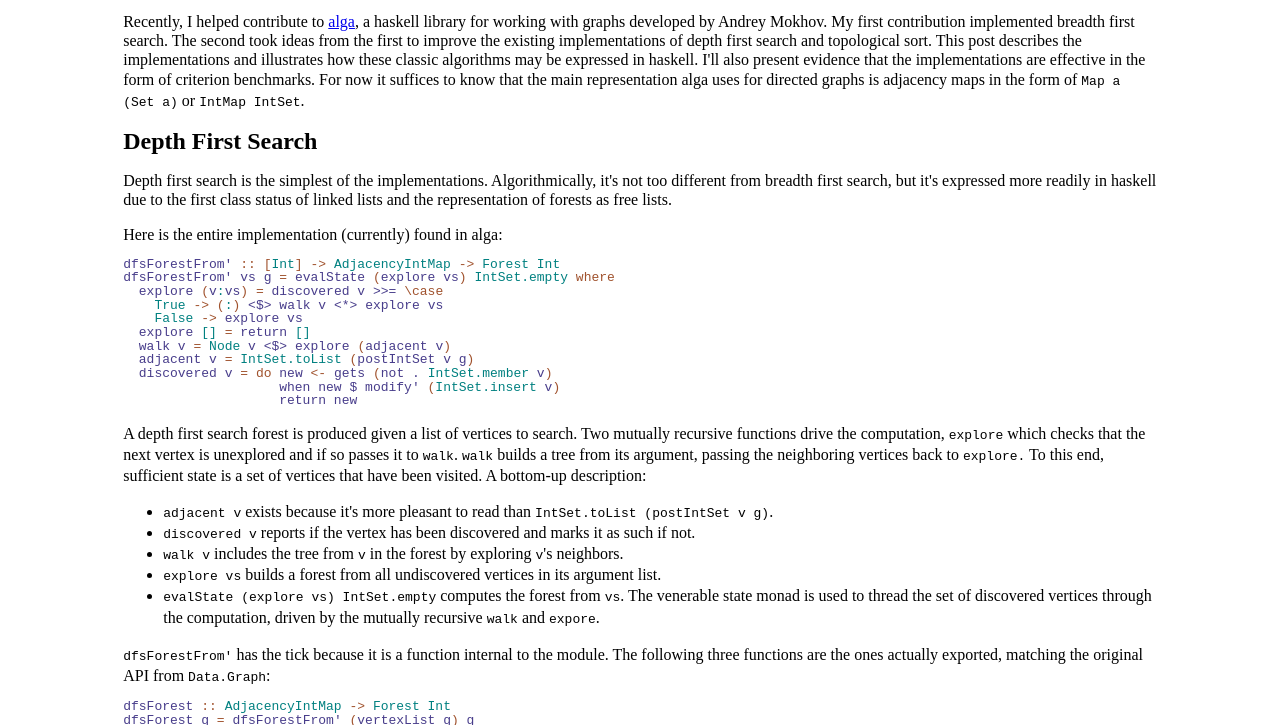
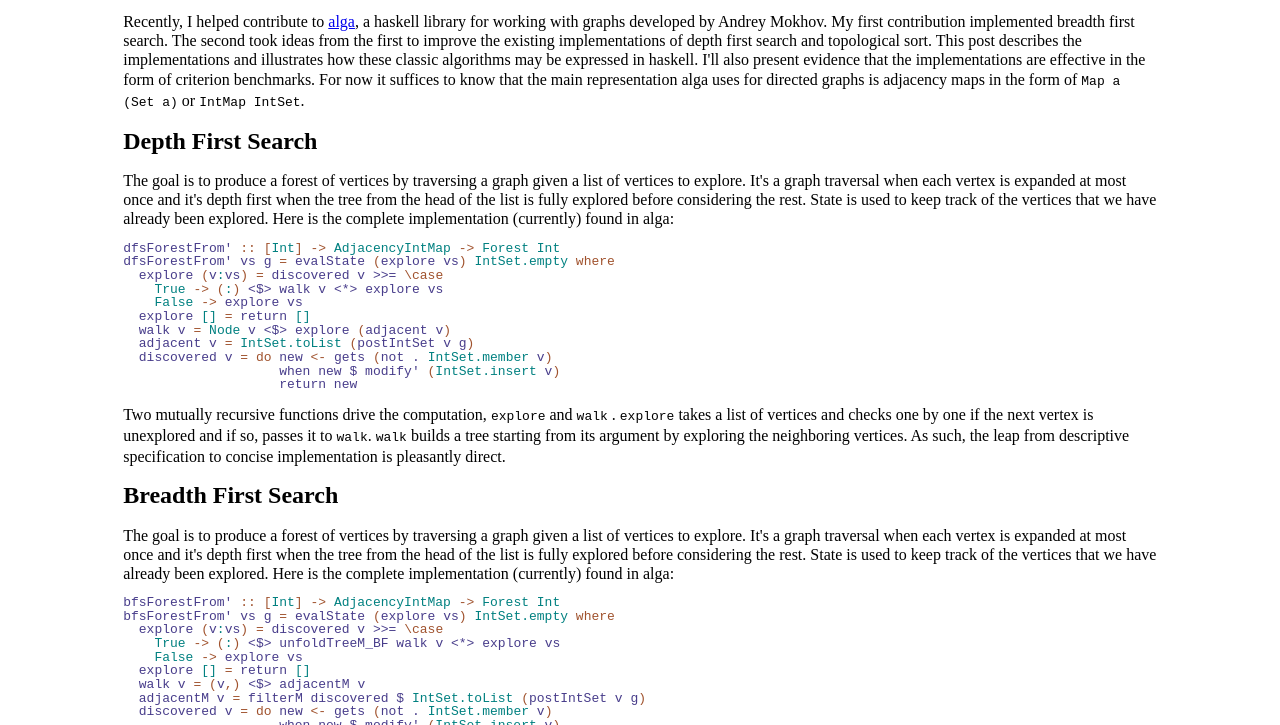
Before and after one commit to jitwit/jitwit.github.io, a plain HTML site: page dfs-alga.html in a window 1280 px wide. Shown: the part 75-800 px from the top of the page. Drawn offline with Linux system fonts and the light colour scheme.

Commit message:
slowly tweaking

```diff
--- a/dfs-alga.html
+++ b/dfs-alga.html
@@ -6,11 +6,13 @@ describes the implementations and illustrates how these classic
 algorithms may be expressed in haskell. I'll also present evidence
 that the implementations are effective in the form of criterion
 benchmarks. For now it suffices to know that the main representation
-alga uses for directed graphs is adjacency maps in the form of <tt>Map a (Set a)</tt> or <tt>IntMap IntSet</tt>.</section></p><h2>Depth First Search</h2><p><section>Depth first search is the simplest of the
-implementations. Algorithmically, it's not too different from breadth
-first search, but it's expressed more readily in haskell due to the
-first class status of linked lists and the representation of forests
-as free lists.</section></p><p><section>Here is the entire implementation (currently) found in alga:<pre>
+alga uses for directed graphs is adjacency maps in the form of <tt>Map a (Set a)</tt> or <tt>IntMap IntSet</tt>.</section></p><h2>Depth First Search</h2><p><section>The goal is to produce a forest of vertices by traversing a
+graph given a list of vertices to explore. It's a graph traversal when
+each vertex is expanded at most once and it's depth first when the
+tree from the head of the list is fully explored before considering
+the rest. State is used to keep track of the vertices that we have
+already been explored. Here is the complete implementation (currently)
+found in alga:<pre>
 <span class='hs-definition'>dfsForestFrom'</span> <span class='hs-keyglyph'>::</span> <span class='hs-keyglyph'>[</span><span class='hs-conid'>Int</span><span class='hs-keyglyph'>]</span> <span class='hs-keyglyph'>-&gt;</span> <span class='hs-conid'>AdjacencyIntMap</span> <span class='hs-keyglyph'>-&gt;</span> <span class='hs-conid'>Forest</span> <span class='hs-conid'>Int</span>
 <span class='hs-definition'>dfsForestFrom'</span> <span class='hs-varid'>vs</span> <span class='hs-varid'>g</span> <span class='hs-keyglyph'>=</span> <span class='hs-varid'>evalState</span> <span class='hs-layout'>(</span><span class='hs-varid'>explore</span> <span class='hs-varid'>vs</span><span class='hs-layout'>)</span> <span class='hs-conid'>IntSet.empty</span> <span class='hs-keyword'>where</span>
   <span class='hs-varid'>explore</span> <span class='hs-layout'>(</span><span class='hs-varid'>v</span><span class='hs-conop'>:</span><span class='hs-varid'>vs</span><span class='hs-layout'>)</span> <span class='hs-keyglyph'>=</span> <span class='hs-varid'>discovered</span> <span class='hs-varid'>v</span> <span class='hs-varop'>&gt;&gt;=</span> <span class='hs-keyglyph'>\</span><span class='hs-keyword'>case</span>
@@ -21,24 +23,31 @@ as free lists.</section></p><p><section>Here is the entire implementation (curre
   <span class='hs-varid'>adjacent</span> <span class='hs-varid'>v</span> <span class='hs-keyglyph'>=</span> <span class='hs-conid'>IntSet.toList</span> <span class='hs-layout'>(</span><span class='hs-varid'>postIntSet</span> <span class='hs-varid'>v</span> <span class='hs-varid'>g</span><span class='hs-layout'>)</span>
   <span class='hs-varid'>discovered</span> <span class='hs-varid'>v</span> <span class='hs-keyglyph'>=</span> <span class='hs-keyword'>do</span> <span class='hs-varid'>new</span> <span class='hs-keyglyph'>&lt;-</span> <span class='hs-varid'>gets</span> <span class='hs-layout'>(</span><span class='hs-varid'>not</span> <span class='hs-varop'>.</span> <span class='hs-conid'>IntSet.member</span> <span class='hs-varid'>v</span><span class='hs-layout'>)</span>
                     <span class='hs-varid'>when</span> <span class='hs-varid'>new</span> <span class='hs-varop'>$</span> <span class='hs-varid'>modify'</span> <span class='hs-layout'>(</span><span class='hs-conid'>IntSet.insert</span> <span class='hs-varid'>v</span><span class='hs-layout'>)</span>
-                    <span class='hs-varid'>return</span> <span class='hs-varid'>new</span></pre></section></p><p><section>A depth first search forest is produced given a list of vertices
-to search. Two mutually recursive functions drive the computation, <tt>explore</tt> which checks that the next vertex is unexplored and if so passes it to <tt>walk</tt>. <tt>walk</tt> builds a tree from its argument, passing the neighboring
-vertices back to <tt>explore.</tt> To this end, sufficient state is a set of vertices that have
-been visited. A bottom-up description:<ul><li><tt>adjacent v</tt> exists because it's more pleasant to read than <tt>IntSet.toList (postIntSet v g)</tt>.</li><li><tt>discovered v</tt> reports if the vertex has been discovered and marks it as
-such if not.</li><li><tt>walk v</tt> includes the tree from <tt>v</tt> in the forest by exploring <tt>v</tt>'s neighbors.</li><li><tt>explore vs</tt> builds a forest from all undiscovered vertices in its
-argument list.</li><li><tt>evalState (explore vs) IntSet.empty</tt> computes the forest from <tt>vs</tt>. The venerable state monad is used to thread the set of
-discovered vertices through the computation, driven by the mutually
-recursive <tt>walk</tt> and <tt>expore</tt>.</li></ul></section></p><p><section><tt>dfsForestFrom'</tt> has the tick because it is a function internal to the
-module. The following three functions are the ones actually exported,
-matching the original API from <tt>Data.Graph</tt>:<pre>
-<span class='hs-definition'>dfsForest</span> <span class='hs-keyglyph'>::</span> <span class='hs-conid'>AdjacencyIntMap</span> <span class='hs-keyglyph'>-&gt;</span> <span class='hs-conid'>Forest</span> <span class='hs-conid'>Int</span>
-<span class='hs-definition'>dfsForest</span> <span class='hs-varid'>g</span> <span class='hs-keyglyph'>=</span> <span class='hs-varid'>dfsForestFrom'</span> <span class='hs-layout'>(</span><span class='hs-varid'>vertexList</span> <span class='hs-varid'>g</span><span class='hs-layout'>)</span> <span class='hs-varid'>g</span>
-
-<span class='hs-definition'>dfsForestFrom</span> <span class='hs-keyglyph'>::</span> <span class='hs-keyglyph'>[</span><span class='hs-conid'>Int</span><span class='hs-keyglyph'>]</span> <span class='hs-keyglyph'>-&gt;</span> <span class='hs-conid'>AdjacencyIntMap</span> <span class='hs-keyglyph'>-&gt;</span> <span class='hs-conid'>Forest</span> <span class='hs-conid'>Int</span>
-<span class='hs-definition'>dfsForestFrom</span> <span class='hs-varid'>vs</span> <span class='hs-varid'>g</span> <span class='hs-keyglyph'>=</span> <span class='hs-varid'>dfsForestFrom'</span> <span class='hs-keyglyph'>[</span> <span class='hs-varid'>v</span> <span class='hs-keyglyph'>|</span> <span class='hs-varid'>v</span> <span class='hs-keyglyph'>&lt;-</span> <span class='hs-varid'>vs</span><span class='hs-layout'>,</span> <span class='hs-varid'>hasVertex</span> <span class='hs-varid'>v</span> <span class='hs-varid'>g</span> <span class='hs-keyglyph'>]</span> <span class='hs-varid'>g</span>
-
-<span class='hs-definition'>dfs</span> <span class='hs-keyglyph'>::</span> <span class='hs-keyglyph'>[</span><span class='hs-conid'>Int</span><span class='hs-keyglyph'>]</span> <span class='hs-keyglyph'>-&gt;</span> <span class='hs-conid'>AdjacencyIntMap</span> <span class='hs-keyglyph'>-&gt;</span> <span class='hs-keyglyph'>[</span><span class='hs-conid'>Int</span><span class='hs-keyglyph'>]</span>
-<span class='hs-definition'>dfs</span> <span class='hs-varid'>vs</span> <span class='hs-keyglyph'>=</span> <span class='hs-varid'>dfsForestFrom</span> <span class='hs-varid'>vs</span> <span class='hs-varop'>&gt;=&gt;</span> <span class='hs-varid'>flatten</span></pre></section></p><h2>Topological Sort</h2><p><section>Given a directed graph, we return a valid topological ordering
+                    <span class='hs-varid'>return</span> <span class='hs-varid'>new</span></pre>Two mutually recursive functions drive the computation, <tt>explore</tt> and <tt>walk</tt> . <tt>explore</tt> takes a list of vertices and checks one by one if the next
+vertex is unexplored and if so, passes it to <tt>walk</tt>. <tt>walk</tt> builds a tree starting from its argument by exploring the
+neighboring vertices. As such, the leap from descriptive specification
+to concise implementation is pleasantly direct.</section></p><h2>Breadth First Search</h2><p><section>The goal is to produce a forest of vertices by traversing a
+graph given a list of vertices to explore. It's a graph traversal when
+each vertex is expanded at most once and it's depth first when the
+tree from the head of the list is fully explored before considering
+the rest. State is used to keep track of the vertices that we have
+already been explored. Here is the complete implementation (currently)
+found in alga:<pre>
+<span class='hs-definition'>bfsForestFrom'</span> <span class='hs-keyglyph'>::</span> <span class='hs-keyglyph'>[</span><span class='hs-conid'>Int</span><span class='hs-keyglyph'>]</span> <span class='hs-keyglyph'>-&gt;</span> <span class='hs-conid'>AdjacencyIntMap</span> <span class='hs-keyglyph'>-&gt;</span> <span class='hs-conid'>Forest</span> <span class='hs-conid'>Int</span>
+<span class='hs-definition'>bfsForestFrom'</span> <span class='hs-varid'>vs</span> <span class='hs-varid'>g</span> <span class='hs-keyglyph'>=</span> <span class='hs-varid'>evalState</span> <span class='hs-layout'>(</span><span class='hs-varid'>explore</span> <span class='hs-varid'>vs</span><span class='hs-layout'>)</span> <span class='hs-conid'>IntSet.empty</span> <span class='hs-keyword'>where</span>
+  <span class='hs-varid'>explore</span> <span class='hs-layout'>(</span><span class='hs-varid'>v</span><span class='hs-conop'>:</span><span class='hs-varid'>vs</span><span class='hs-layout'>)</span> <span class='hs-keyglyph'>=</span> <span class='hs-varid'>discovered</span> <span class='hs-varid'>v</span> <span class='hs-varop'>&gt;&gt;=</span> <span class='hs-keyglyph'>\</span><span class='hs-keyword'>case</span>
+    <span class='hs-conid'>True</span> <span class='hs-keyglyph'>-&gt;</span> <span class='hs-layout'>(</span><span class='hs-conop'>:</span><span class='hs-layout'>)</span> <span class='hs-varop'>&lt;$&gt;</span> <span class='hs-varid'>unfoldTreeM_BF</span> <span class='hs-varid'>walk</span> <span class='hs-varid'>v</span> <span class='hs-varop'>&lt;*&gt;</span> <span class='hs-varid'>explore</span> <span class='hs-varid'>vs</span>
+    <span class='hs-conid'>False</span> <span class='hs-keyglyph'>-&gt;</span> <span class='hs-varid'>explore</span> <span class='hs-varid'>vs</span>
+  <span class='hs-varid'>explore</span> <span class='hs-conid'>[]</span> <span class='hs-keyglyph'>=</span> <span class='hs-varid'>return</span> <span class='hs-conid'>[]</span>
+  <span class='hs-varid'>walk</span> <span class='hs-varid'>v</span> <span class='hs-keyglyph'>=</span> <span class='hs-layout'>(</span><span class='hs-varid'>v</span><span class='hs-layout'>,</span><span class='hs-layout'>)</span> <span class='hs-varop'>&lt;$&gt;</span> <span class='hs-varid'>adjacentM</span> <span class='hs-varid'>v</span>
+  <span class='hs-varid'>adjacentM</span> <span class='hs-varid'>v</span> <span class='hs-keyglyph'>=</span> <span class='hs-varid'>filterM</span> <span class='hs-varid'>discovered</span> <span class='hs-varop'>$</span> <span class='hs-conid'>IntSet.toList</span> <span class='hs-layout'>(</span><span class='hs-varid'>postIntSet</span> <span class='hs-varid'>v</span> <span class='hs-varid'>g</span><span class='hs-layout'>)</span>
+  <span class='hs-varid'>discovered</span> <span class='hs-varid'>v</span> <span class='hs-keyglyph'>=</span> <span class='hs-keyword'>do</span> <span class='hs-varid'>new</span> <span class='hs-keyglyph'>&lt;-</span> <span class='hs-varid'>gets</span> <span class='hs-layout'>(</span><span class='hs-varid'>not</span> <span class='hs-varop'>.</span> <span class='hs-conid'>IntSet.member</span> <span class='hs-varid'>v</span><span class='hs-layout'>)</span>
+                    <span class='hs-varid'>when</span> <span class='hs-varid'>new</span> <span class='hs-varop'>$</span> <span class='hs-varid'>modify'</span> <span class='hs-layout'>(</span><span class='hs-conid'>IntSet.insert</span> <span class='hs-varid'>v</span><span class='hs-layout'>)</span>
+                    <span class='hs-varid'>return</span> <span class='hs-varid'>new</span>
+</pre>Two mutually recursive functions drive the computation, <tt>explore</tt> and <tt>walk</tt> . <tt>explore</tt> takes a list of vertices and checks one by one if the next
+vertex is unexplored and if so, passes it to <tt>walk</tt>. <tt>walk</tt> builds a tree starting from its argument by exploring the
+neighboring vertices. As such, the leap from descriptive specification
+to concise implementation is pleasantly direct.</section></p><h2>Topological Sort</h2><p><section>Given a directed graph, we return a valid topological ordering
 of the vertices if it is acyclic, or we present a cycle otherwise. In
 the case that the graph is acyclic, we produce the lexicographically
 smallest such ordering (addressing an old <a href='https://github.com/snowleopard/alga/issues/2'>issue</a>). The increased demands, relative to dfs, are reflected in
```
Also changed, not shown: index.html (+1 -0 lines), 1 other file.
